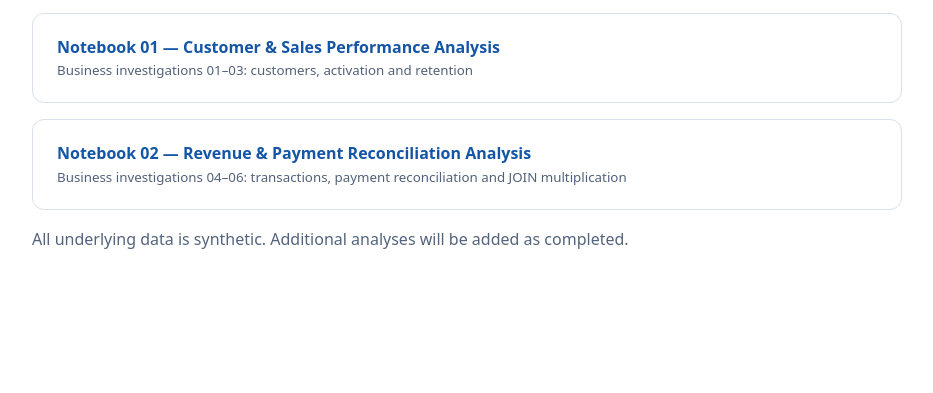
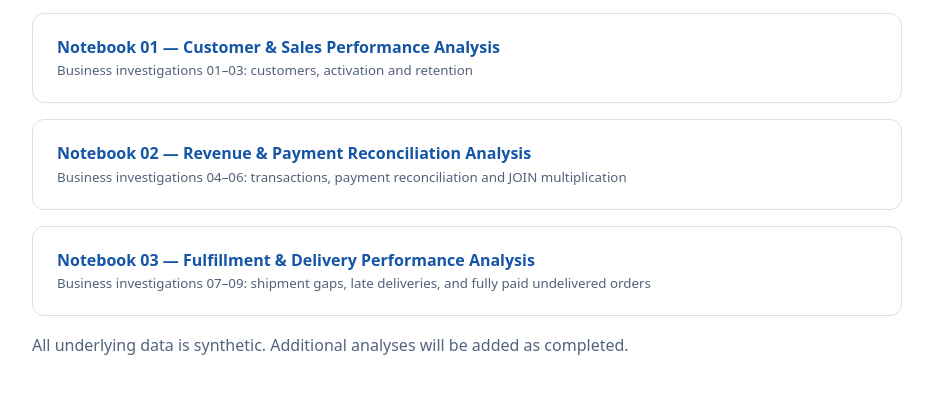
Before and after one commit to Dapinder-BI/RetailOps360-SQL-Analytics, a plain HTML site: page notebook_reports/index.html in a window 1280 px wide. Shown: the part 211-604 px from the top of the page, without its empty margins (173-1106 px from the left). Drawn offline with Linux system fonts and the light colour scheme.

Commit message:
Add third analysis to notebook report gallery

```diff
--- a/notebook_reports/index.html
+++ b/notebook_reports/index.html
@@ -12,5 +12,6 @@ a.notebook:hover{background:#f5f9ff}small{display:block;color:#52617a;font-weigh
 <p>Databricks SQL business investigations with executed query outputs, preserved from the original HTML exports.</p>
 <a class="notebook" href="./01_Customer_Sales_Performance_Analysis.html">Notebook 01 — Customer &amp; Sales Performance Analysis<small>Business investigations 01–03: customers, activation and retention</small></a>
 <a class="notebook" href="./02_Revenue_Payment_Reconciliation_Analysis.html">Notebook 02 — Revenue &amp; Payment Reconciliation Analysis<small>Business investigations 04–06: transactions, payment reconciliation and JOIN multiplication</small></a>
+<a class="notebook" href="./03_Fulfillment_Delivery_Performance_Analysis.html">Notebook 03 — Fulfillment &amp; Delivery Performance Analysis<small>Business investigations 07–09: shipment gaps, late deliveries, and fully paid undelivered orders</small></a>
 <p>All underlying data is synthetic. Additional analyses will be added as completed.</p>
 </body></html>
```
